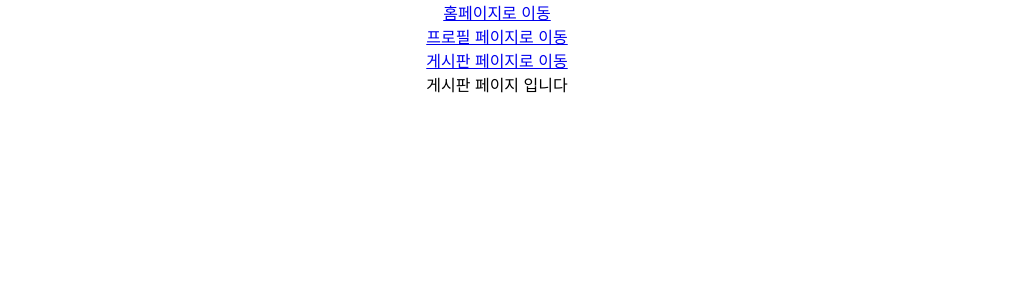
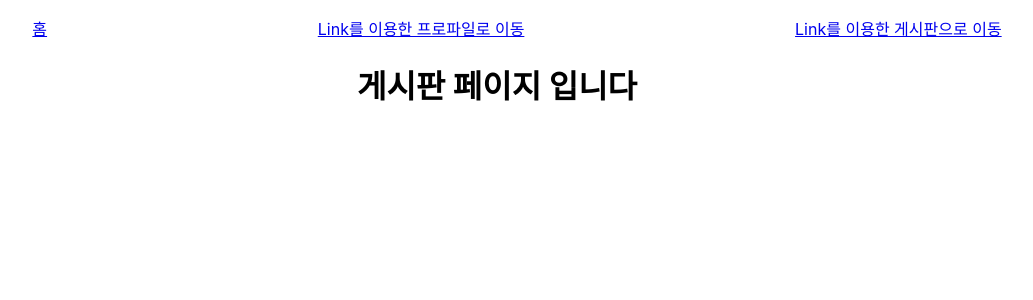
Before and after one commit to gimziae/react-router, a React (Create React App) app: page /board in a window 1280 px wide. Shown: the top 300 px of the page, without its empty margins (143-1176 px from the left). Built offline with nearby package versions, Linux system fonts and the light colour scheme.

Commit message:
Link 를 이용한 라우터 이동

```diff
--- a/public/index.html
+++ b/public/index.html
@@ -7,37 +7,14 @@
 		<meta name="theme-color" content="#000000" />
 		<meta
 			name="description"
-      content="Web site created using create-react-app"
-    />
+			content="Web site created using create-react-app" />
 		<link rel="apple-touch-icon" href="%PUBLIC_URL%/logo192.png" />
-    <!--
-      manifest.json provides metadata used when your web app is installed on a
-      user's mobile device or desktop. See https://developers.google.com/web/fundamentals/web-app-manifest/
-    -->
+
 		<link rel="manifest" href="%PUBLIC_URL%/manifest.json" />
-    <!--
-      Notice the use of %PUBLIC_URL% in the tags above.
-      It will be replaced with the URL of the `public` folder during the build.
-      Only files inside the `public` folder can be referenced from the HTML.
 
-      Unlike "/favicon.ico" or "favicon.ico", "%PUBLIC_URL%/favicon.ico" will
-      work correctly both with client-side routing and a non-root public URL.
-      Learn how to configure a non-root public URL by running `npm run build`.
-    -->
 		<title>React App</title>
 	</head>
 	<body>
-    <noscript>You need to enable JavaScript to run this app.</noscript>
 		<div id="root"></div>
-    <!--
-      This HTML file is a template.
-      If you open it directly in the browser, you will see an empty page.
-
-      You can add webfonts, meta tags, or analytics to this file.
-      The build step will place the bundled scripts into the <body> tag.
-
-      To begin the development, run `npm start` or `yarn start`.
-      To create a production bundle, use `npm run build` or `yarn build`.
-    -->
 	</body>
 </html>
--- a/src/App.js
+++ b/src/App.js
@@ -1,16 +1,13 @@
-import { Route, Routes } from "react-router-dom";
+import { Link, Route, Routes } from "react-router-dom";
 import "./App.css";
 import Board from "./components/Board";
+import Header from "./components/Header";
 import Profile from "./components/Profile";
 
 function App() {
 	return (
 		<div className="App">
-			<nav>
-				<a href="/">홈페이지로 이동</a> <br />
-				<a href="/profile">프로필 페이지로 이동</a> <br />
-				<a href="/board">게시판 페이지로 이동</a>
-			</nav>
+			<Header />
 			{/* 라우츠와 라우터는 한 묶음!! 같이 사용해야 한다. */}
 			<Routes>
 				{/* path 주소설정 element 보여줄 컨텐츠 */}
--- a/src/components/Board.jsx
+++ b/src/components/Board.jsx
@@ -1,5 +1,11 @@
 import React from "react";
+import Header from "./Header";
 
 export default function Board() {
-	return <div>게시판 페이지 입니다</div>;
+	return (
+		<>
+			{/* <Header /> */}
+			<h1>게시판 페이지 입니다</h1>
+		</>
+	);
 }
--- /dev/null
+++ b/src/components/Header.jsx
@@ -0,0 +1,29 @@
+import React from "react";
+import { Link } from "react-router-dom";
+
+export default function Header() {
+	return (
+		<>
+			<nav>
+				<ul
+					style={{
+						display: "flex",
+						justifyContent: "space-around",
+						listStyle: "none",
+					}}>
+					<li>
+						<Link to="/">홈</Link>
+					</li>
+					<li>
+						{/* 링크를 이용하면 깜빡임이 적어진다. */}
+						<Link to="profile">Link를 이용한 프로파일로 이동</Link>
+					</li>
+					<li>
+						{/* 링크를 이용하면 깜빡임이 적어진다. */}
+						<Link to="board">Link를 이용한 게시판으로 이동</Link>
+					</li>
+				</ul>
+			</nav>
+		</>
+	);
+}
--- a/src/components/Profile.jsx
+++ b/src/components/Profile.jsx
@@ -1,5 +1,11 @@
 import React from "react";
+import Header from "./Header";
 
 export default function Profile() {
-	return <h1>프로필 페이지 입니다.</h1>;
+	return (
+		<>
+			{/* <Header /> */}
+			<h1>프로필 페이지 입니다.</h1>
+		</>
+	);
 }
```
Lines whose indentation alone changed are shown as unchanged.
